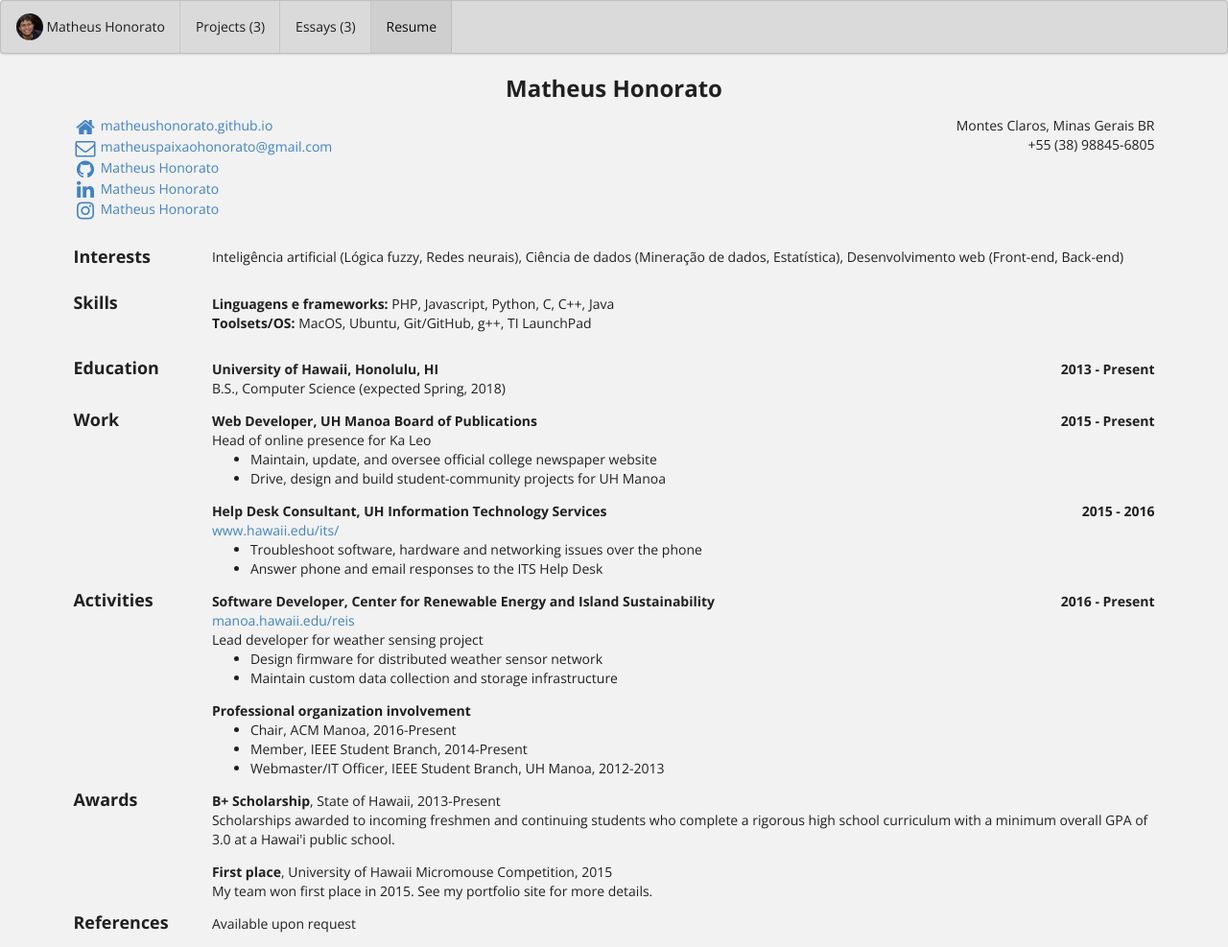
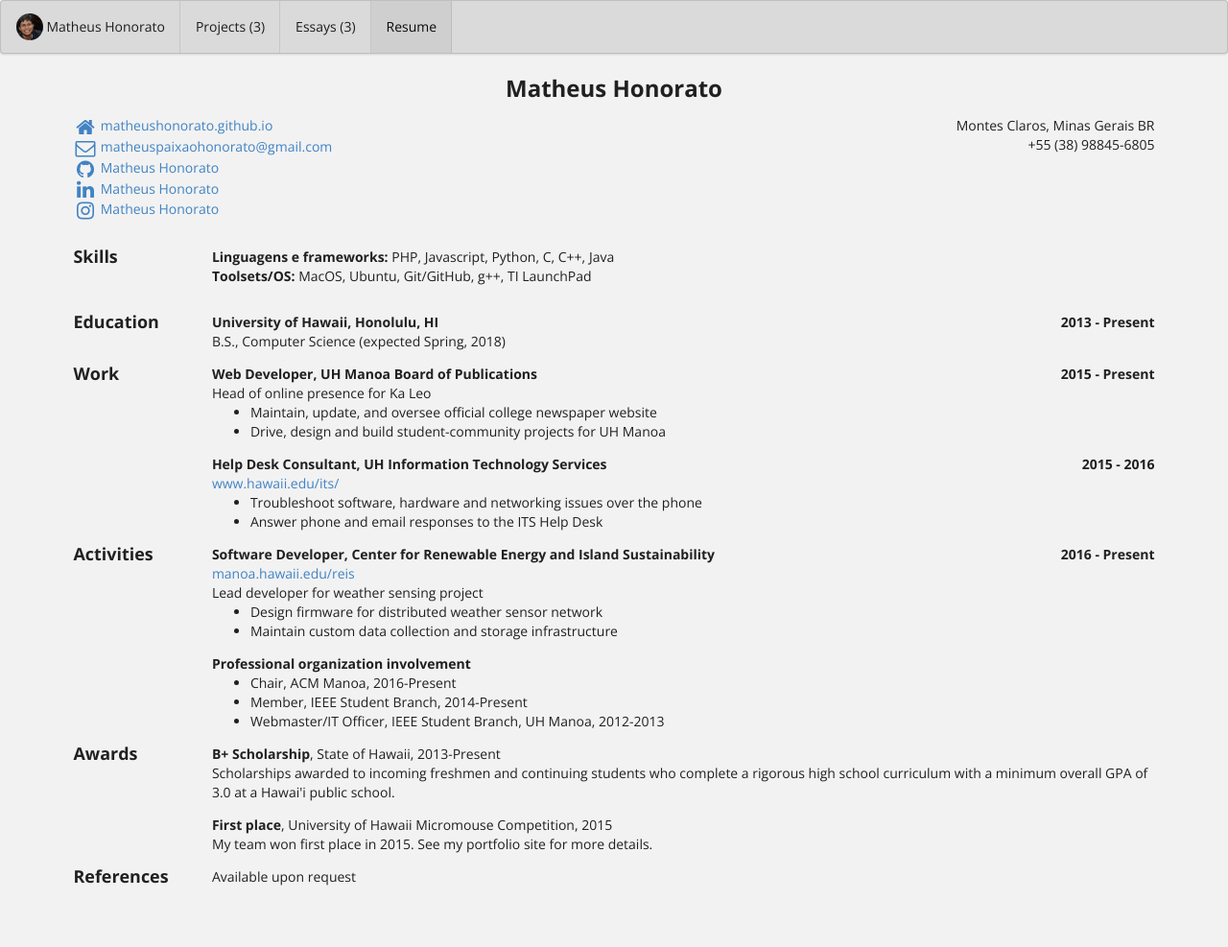
Before and after one commit to MatheusHonorato/matheushonorato.github.io, a Jekyll site: the page built from bio/index.html, in a window 1280 px wide. Shown: the whole page at 96% size. Built offline with Jekyll 4.4.1, drawn with Linux system fonts in a browser that asks for light colours; after the commit the page ends 939 px from its top, so only the background shows below that.

```diff
--- a/_config.yml
+++ b/_config.yml
@@ -2,7 +2,7 @@
 
 # REQUIRED CHANGES
 # Edit next line, providing your own name.
-title: Matheus Honorato | Professional Portfolio
+title: Matheus Honorato | Desenvolvimento de software
 # Edit next line, replacing 'techfolios' with your github username
 url: "https://matheushonorato.github.io/"
 # Edit next line so that baseurl is "" if your repo is <username>.github.io
--- a/_data/bio.json
+++ b/_data/bio.json
@@ -32,7 +32,7 @@
       }
     ]
   },
-  "interests": [
+  "interesses": [
     {
       "name": "Inteligência artificial",
       "keywords": [
```
